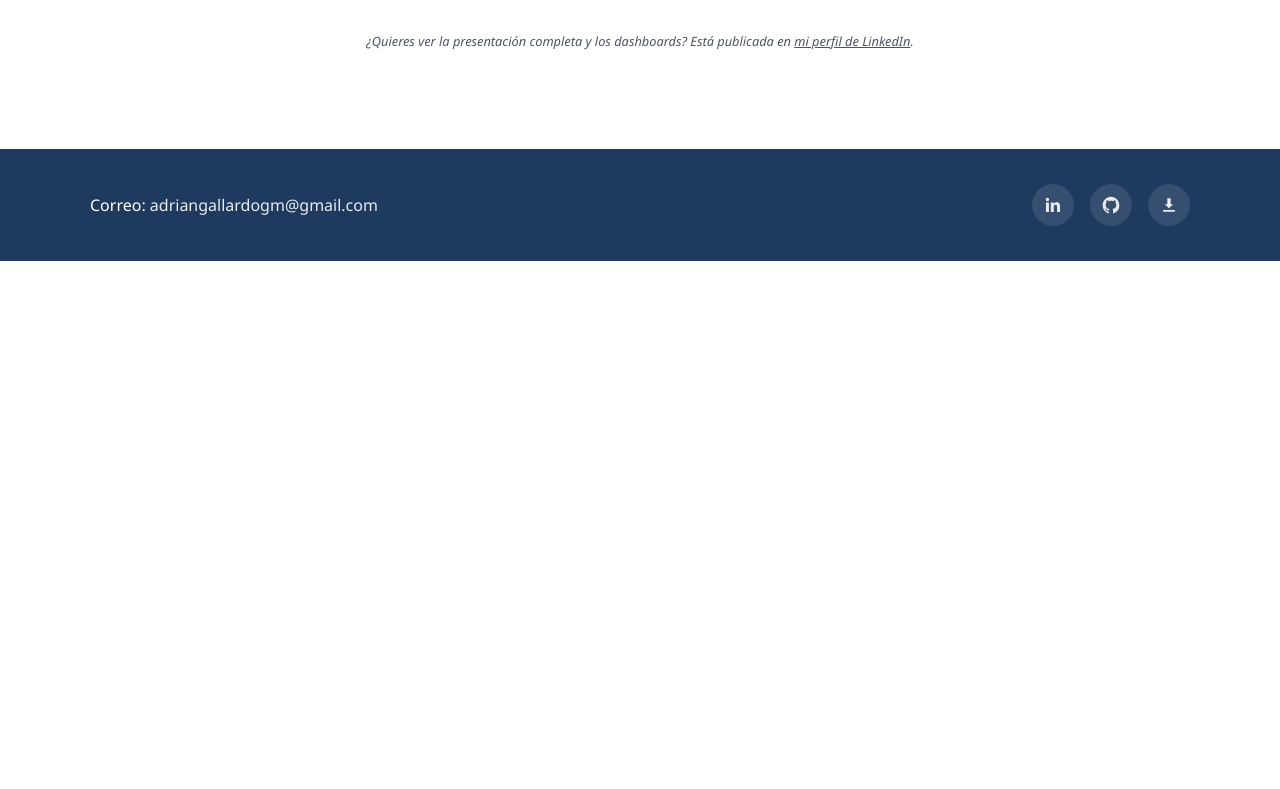
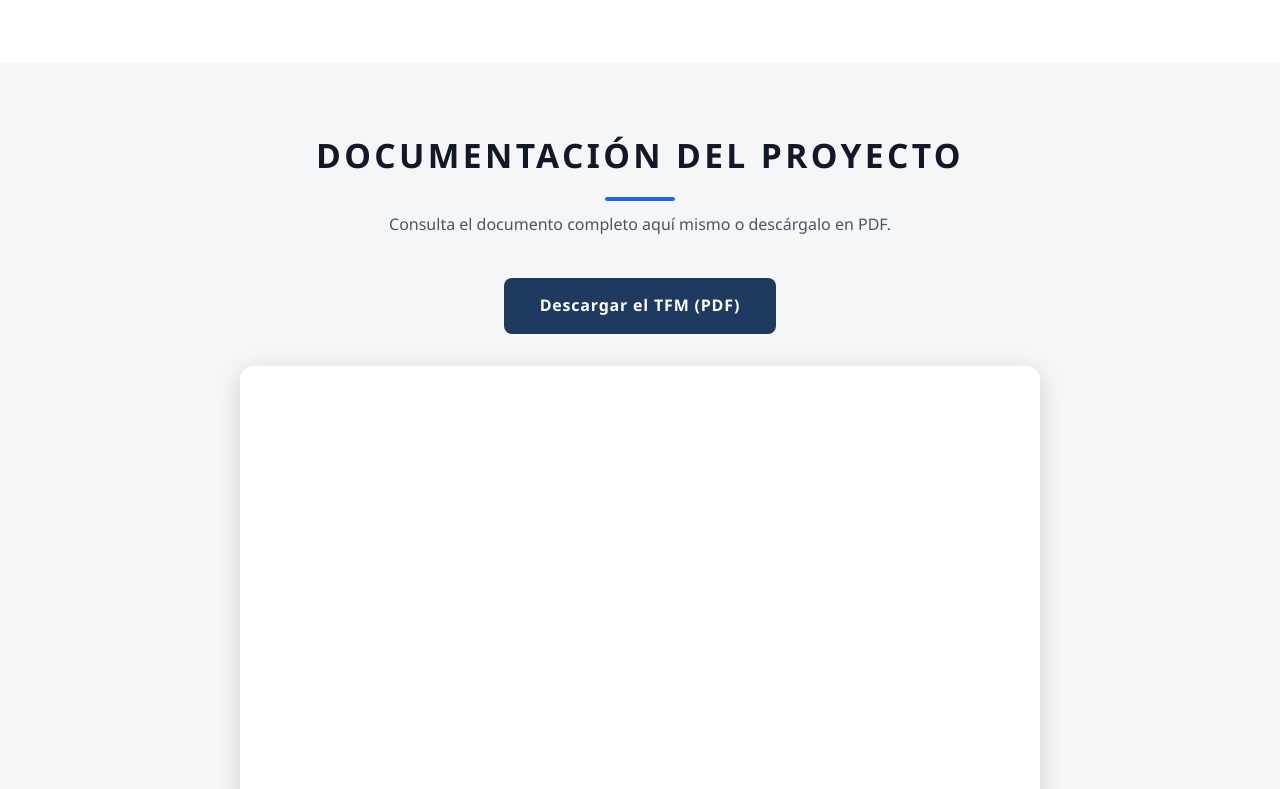
Before and after one commit to DatalyticsAGM/portfolio-adrian, a Next.js app: page /tfm-altadis in a window 1280 px wide. Shown: the part 2791-3580 px from the top of the page. Before the commit the page ends 3052 px from the top, so only its background shows below. Built offline with nearby package versions, Linux system fonts and the light colour scheme.

Commit message:
TFM: documento PDF alojado en la web con visor y descarga

```diff
--- a/app/tfm-altadis/page.js
+++ b/app/tfm-altadis/page.js
@@ -95,8 +95,26 @@ export default function TfmAltadis() {
             <span>R / tidyverse</span><span>SQL</span><span>PostgreSQL</span><span>Data Warehouse</span>
             <span>Power BI</span><span>DAX</span><span>K-Means</span><span>PCA</span><span>ETL</span>
           </div>
-          <p className="nota" style={{ marginTop: '2rem' }}>
-            ¿Quieres ver la presentación completa y los dashboards? Está publicada en{' '}
+        </div>
+      </section>
+
+      <section className="seccion gris">
+        <div className="contenedor" style={{ textAlign: 'center' }}>
+          <h2 className="titulo-seccion">Documentación del Proyecto</h2>
+          <p className="subtitulo-seccion">
+            Consulta el documento completo aquí mismo o descárgalo en PDF.
+          </p>
+          <a href="/docs/tfm-altadis.pdf" download className="boton grande">
+            Descargar el TFM (PDF)
+          </a>
+          <div className="cv-visor" style={{ marginTop: '2rem' }}>
+            <iframe
+              src="/docs/tfm-altadis.pdf"
+              title="TFM: Sistema Integral de BI para Altadis"
+            />
+          </div>
+          <p className="nota" style={{ marginTop: '1.5rem' }}>
+            También publicado en{' '}
             <a href={LINKEDIN_URL} target="_blank" rel="noopener noreferrer" style={{ textDecoration: 'underline' }}>
               mi perfil de LinkedIn
             </a>.
```
Also changed, not shown: 1 other file (tests, documents, lock files or other folders).
